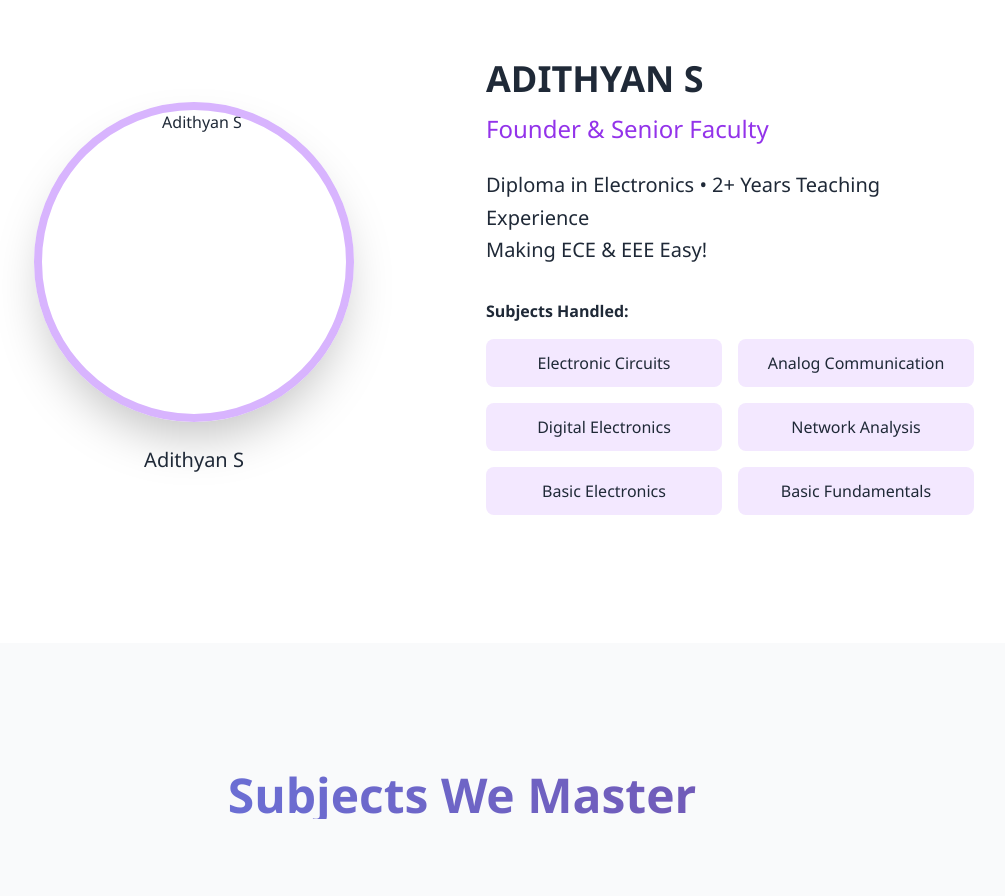
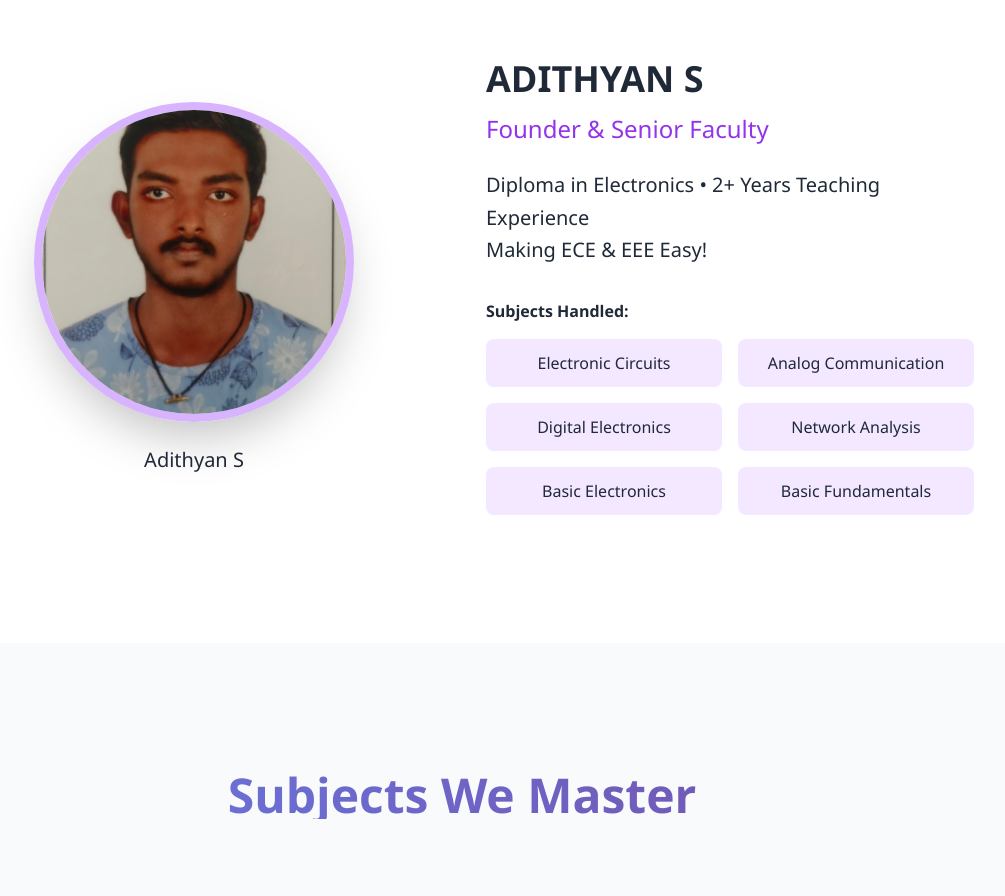
Before and after one commit to Adithyan075/Apex, a plain HTML site: page index.html in a window 1280 px wide. Shown: the part 979-1875 px from the top of the page, without its empty margins (178-1183 px from the left). Drawn offline with nearby package versions, Linux system fonts and the light colour scheme.

Commit message:
Update index.html

```diff
--- a/index.html
+++ b/index.html
@@ -65,7 +65,7 @@
     <h2 class="text-5xl font-bold text-center gradient-text mb-16 leading-none">Your Mentor</h2>
     <div class="max-w-5xl mx-auto grid md:grid-cols-2 gap-12 items-center">
       <div class="text-center">
-        <img src="faculty-photo.jpg" alt="Adithyan S" class="w-80 h-80 object-cover rounded-full mx-auto border-8 border-purple-300 shadow-2xl">
+        <img src="IMG_20241115_130650_1.jpg" alt="Adithyan S" class="w-80 h-80 object-cover rounded-full mx-auto border-8 border-purple-300 shadow-2xl">
         <p class="mt-6 text-xl font-medium">Adithyan S</p>
       </div>
       <div>
@@ -184,4 +184,5 @@
     });
   </script>
 </body>
+
 </html>
```
